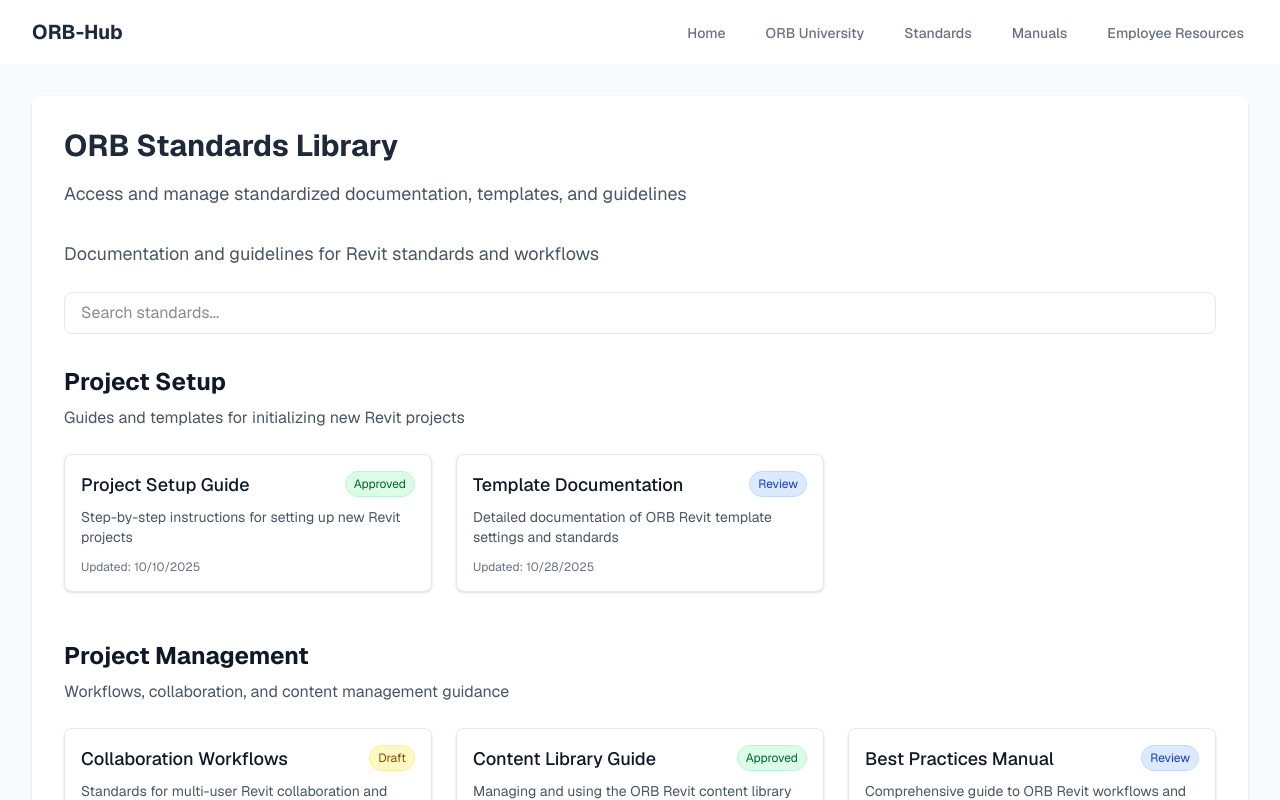
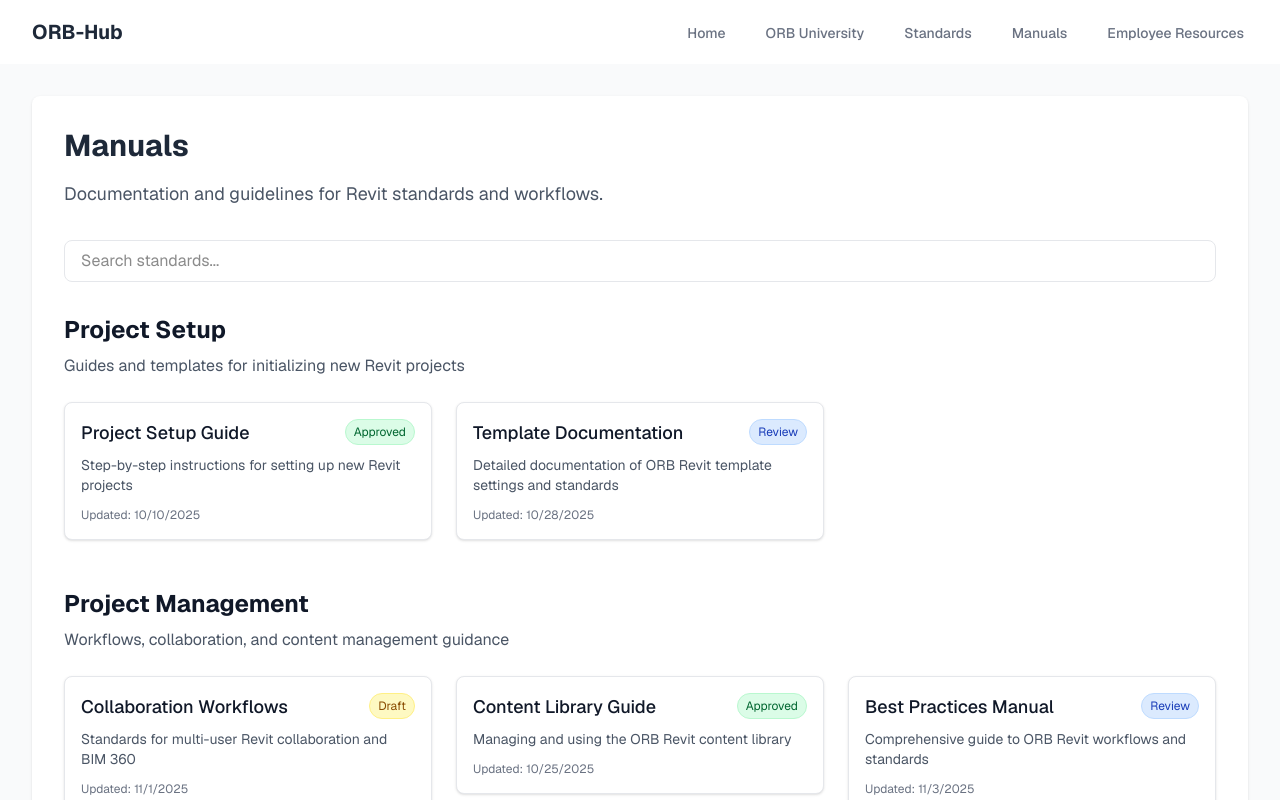
Before and after one commit to orbarch/orb-hub2, a Next.js app: page /manuals in a window 1280 px wide. Shown: the top 800 px of the page. Built offline with nearby package versions, Linux system fonts and the light colour scheme.

Commit message:
changed manuals titles

```diff
--- a/src/app/manuals/page.tsx
+++ b/src/app/manuals/page.tsx
@@ -1,29 +1,48 @@
 "use client";
 
-import React from 'react';
-import FadeIn from '@/components/FadeIn';
-import { motion } from 'framer-motion';
-import type { StandardSection } from '@/types/standards';
-import { manualSections } from '@/data/manuals';
-import { SearchBar, StandardsContent, AnimatedHeader } from '@/app/standards/StandardsComponents';
+import React from "react";
+import FadeIn from "@/components/FadeIn";
+import { motion } from "framer-motion";
+import type { StandardSection } from "@/types/standards";
+import { manualSections } from "@/data/manuals";
+import {
+  SearchBar,
+  StandardsContent,
+  AnimatedHeader,
+} from "@/app/standards/StandardsComponents";
 
 // Use `manualSections` from data to mirror how `standardSections` is organized
 
 export default function RevitManualsPage() {
-  const [searchTerm, setSearchTerm] = React.useState('');
+  const [searchTerm, setSearchTerm] = React.useState("");
 
   return (
     <div className="min-h-full w-full bg-gray-50">
       <div className="max-w-7xl mx-auto px-4 sm:px-6 lg:px-8 py-8">
         <div className="bg-white rounded-lg shadow-sm p-8">
           <FadeIn>
-            <AnimatedHeader />
-            <div className="mb-6">
-              <motion.p className="text-lg text-gray-600">Documentation and guidelines for Revit standards and workflows</motion.p>
+            <div className="mb-8">
+              <motion.h1
+                initial={{ opacity: 0, y: 20 }}
+                animate={{ opacity: 1, y: 0 }}
+                className="text-3xl font-bold text-gray-800 mb-4"
+              >
+                Manuals
+              </motion.h1>
+              <motion.p
+                initial={{ opacity: 0, y: 20 }}
+                animate={{ opacity: 1, y: 0 }}
+                transition={{ delay: 0.1 }}
+                className="text-lg text-gray-600"
+              >
+                Documentation and guidelines for Revit standards and workflows.
+              </motion.p>
             </div>
-
             <SearchBar searchTerm={searchTerm} onSearch={setSearchTerm} />
-            <StandardsContent sections={manualSections} searchTerm={searchTerm} />
+            <StandardsContent
+              sections={manualSections}
+              searchTerm={searchTerm}
+            />
           </FadeIn>
         </div>
       </div>
--- a/src/app/orbuniversity/page.tsx
+++ b/src/app/orbuniversity/page.tsx
@@ -1,12 +1,17 @@
 import Navbar from '@/components/Navbar';
 import { lessons } from '@/data/lessons';
 import LessonsGrid from '@/components/LessonsGrid';
+import FadeIn from '@/components/FadeIn';
 
 export default function Home() {
   return (
     <main className="min-h-screen bg-gray-50">
-      <div className="max-w-7xl mx-auto py-6 sm:px-6 lg:px-8">
-        <LessonsGrid lessons={lessons} />
+      <div className="max-w-7xl mx-auto px-4 sm:px-6 lg:px-8 py-8">
+        <div className="bg-white rounded-lg shadow-sm p-8">
+          <FadeIn>
+            <LessonsGrid lessons={lessons} />
+          </FadeIn>
+        </div>
       </div>
     </main>
   );
--- a/src/app/standards/StandardsComponents.tsx
+++ b/src/app/standards/StandardsComponents.tsx
@@ -102,7 +102,7 @@
         transition={{ delay: 0.1 }}
         className="text-lg text-gray-600"
       >
-        Access and manage standardized documentation, templates, and guidelines
+        Access and manage standardized documentation, templates, and guidelines.
       </motion.p>
     </div>
   )
--- a/src/app/standards/page.tsx
+++ b/src/app/standards/page.tsx
@@ -1,21 +1,46 @@
 "use client";
-import React from 'react';
-import FadeIn from '@/components/FadeIn';
-import { AnimatedHeader, SearchBar, StandardsContent } from './StandardsComponents';
-import { standardSections } from '@/data/standards';
-import type { StandardSection } from '@/types/standards';
+import React from "react";
+import FadeIn from "@/components/FadeIn";
+import { motion } from "framer-motion";
+import {
+  AnimatedHeader,
+  SearchBar,
+  StandardsContent,
+} from "./StandardsComponents";
+import { standardSections } from "@/data/standards";
+import type { StandardSection } from "@/types/standards";
 
 export default function StandardsPage() {
-  const [searchTerm, setSearchTerm] = React.useState('');
+  const [searchTerm, setSearchTerm] = React.useState("");
 
   return (
     <div className="min-h-full w-full bg-gray-50">
       <div className="max-w-7xl mx-auto px-4 sm:px-6 lg:px-8 py-8">
         <div className="bg-white rounded-lg shadow-sm p-8">
           <FadeIn>
-            <AnimatedHeader />
+            <div className="mb-8">
+              <motion.h1
+                initial={{ opacity: 0, y: 20 }}
+                animate={{ opacity: 1, y: 0 }}
+                className="text-3xl font-bold text-gray-800 mb-4"
+              >
+                ORB Standards Library
+              </motion.h1>
+              <motion.p
+                initial={{ opacity: 0, y: 20 }}
+                animate={{ opacity: 1, y: 0 }}
+                transition={{ delay: 0.1 }}
+                className="text-lg text-gray-600"
+              >
+                Access and manage standardized documentation, templates, and
+                guidelines.
+              </motion.p>
+            </div>
             <SearchBar searchTerm={searchTerm} onSearch={setSearchTerm} />
-            <StandardsContent sections={standardSections} searchTerm={searchTerm} />
+            <StandardsContent
+              sections={standardSections}
+              searchTerm={searchTerm}
+            />
           </FadeIn>
         </div>
       </div>
--- a/src/components/LessonsGrid.tsx
+++ b/src/components/LessonsGrid.tsx
@@ -1,10 +1,10 @@
 "use client";
 
-import React from 'react';
-import { Lesson } from '@/types/lesson';
-import LessonCard from './LessonCard';
-import FadeIn from './FadeIn';
-import { motion, AnimatePresence } from 'framer-motion';
+import React from "react";
+import { Lesson } from "@/types/lesson";
+import LessonCard from "./LessonCard";
+import FadeIn from "./FadeIn";
+import { motion, AnimatePresence } from "framer-motion";
 
 function useDebounce<T>(value: T, delay: number): T {
   const [debouncedValue, setDebouncedValue] = React.useState(value);
@@ -23,8 +23,8 @@
 }
 
 export default function LessonsGrid({ lessons }: { lessons: Lesson[] }) {
-  const [order, setOrder] = React.useState<'newest' | 'oldest'>('newest');
-  const [searchTerm, setSearchTerm] = React.useState('');
+  const [order, setOrder] = React.useState<"newest" | "oldest">("newest");
+  const [searchTerm, setSearchTerm] = React.useState("");
   const debouncedSearch = useDebounce(searchTerm, 150);
 
   const filteredAndSorted = React.useMemo(() => {
@@ -34,7 +34,7 @@
     if (debouncedSearch) {
       const searchLower = debouncedSearch.toLowerCase();
       result = result.filter(
-        lesson =>
+        (lesson) =>
           lesson.title.toLowerCase().includes(searchLower) ||
           lesson.description.toLowerCase().includes(searchLower) ||
           lesson.category.toLowerCase().includes(searchLower)
@@ -42,15 +42,34 @@
     }
 
     // Sort by date
-    result.sort((a, b) => new Date(b.updatedAt).getTime() - new Date(a.updatedAt).getTime());
-    if (order === 'oldest') result.reverse();
+    result.sort(
+      (a, b) =>
+        new Date(b.updatedAt).getTime() - new Date(a.updatedAt).getTime()
+    );
+    if (order === "oldest") result.reverse();
 
     return result;
   }, [lessons, debouncedSearch, order]);
 
   return (
     <div>
-      <h1 className="text-3xl font-bold text-gray-800 mb-4">ORB University</h1>
+      <div className="mb-8">
+        <motion.h1
+          initial={{ opacity: 0, y: 20 }}
+          animate={{ opacity: 1, y: 0 }}
+          className="text-3xl font-bold text-gray-800 mb-4"
+        >
+          ORB University
+        </motion.h1>
+        <motion.p
+          initial={{ opacity: 0, y: 20 }}
+          animate={{ opacity: 1, y: 0 }}
+          transition={{ delay: 0.1 }}
+          className="text-lg text-gray-600"
+        >
+          Learn through our comprehensivelessons and tutorials.
+        </motion.p>
+      </div>
       <div className="flex flex-col sm:flex-row items-stretch sm:items-center gap-4 mb-6">
         <div className="flex-1">
           <div className="relative">
@@ -64,7 +83,7 @@
             />
             {searchTerm && (
               <button
-                onClick={() => setSearchTerm('')}
+                onClick={() => setSearchTerm("")}
                 className="absolute right-2 top-1/2 -translate-y-1/2 text-gray-400 hover:text-gray-600"
                 aria-label="Clear search"
               >
@@ -78,24 +97,24 @@
           <div className="flex items-center gap-2">
             <button
               type="button"
-              onClick={() => setOrder('newest')}
-              aria-pressed={order === 'newest'}
+              onClick={() => setOrder("newest")}
+              aria-pressed={order === "newest"}
               className={`px-3 py-1 rounded-md text-sm font-medium focus:outline-none focus:ring-2 focus:ring-green-500 transition-shadow ${
-                order === 'newest'
-                  ? 'bg-green-600 text-white'
-                  : 'bg-white text-gray-700 border border-gray-200'
+                order === "newest"
+                  ? "bg-green-600 text-white"
+                  : "bg-white text-gray-700 border border-gray-200"
               }`}
             >
               Newest
             </button>
             <button
               type="button"
-              onClick={() => setOrder('oldest')}
-              aria-pressed={order === 'oldest'}
+              onClick={() => setOrder("oldest")}
+              aria-pressed={order === "oldest"}
               className={`px-3 py-1 rounded-md text-sm font-medium focus:outline-none focus:ring-2 focus:ring-green-500 transition-shadow ${
-                order === 'oldest'
-                  ? 'bg-green-600 text-white'
-                  : 'bg-white text-gray-700 border border-gray-200'
+                order === "oldest"
+                  ? "bg-green-600 text-white"
+                  : "bg-white text-gray-700 border border-gray-200"
               }`}
             >
               Oldest
@@ -106,7 +125,10 @@
 
       <FadeIn>
         {filteredAndSorted.length > 0 ? (
-          <motion.div layout className="grid grid-cols-1 md:grid-cols-2 lg:grid-cols-3 gap-6 items-stretch">
+          <motion.div
+            layout
+            className="grid grid-cols-1 md:grid-cols-2 lg:grid-cols-3 gap-6 items-stretch"
+          >
             <AnimatePresence initial={false}>
               {filteredAndSorted.map((lesson) => (
                 <motion.div
--- a/src/components/SplashScreen.tsx
+++ b/src/components/SplashScreen.tsx
@@ -37,7 +37,7 @@
           transition={{ delay: 0.6, duration: 0.8 }}
           className="text-xl text-gray-600 max-w-2xl mx-auto"
         >
-          Your central resource for learning, standards, and checklists.
+          Checklists, checklists, and more checklists.
         </motion.p>
       </motion.div>
 
@@ -49,7 +49,7 @@
       >
         <div className="animate-bounce">
           <svg
-            className="w-6 h-6 mx-auto text-gray-400"
+            className="w-6 h-6 mx-auto text-gray-400 m-4"
             fill="none"
             strokeLinecap="round"
             strokeLinejoin="round"
```
